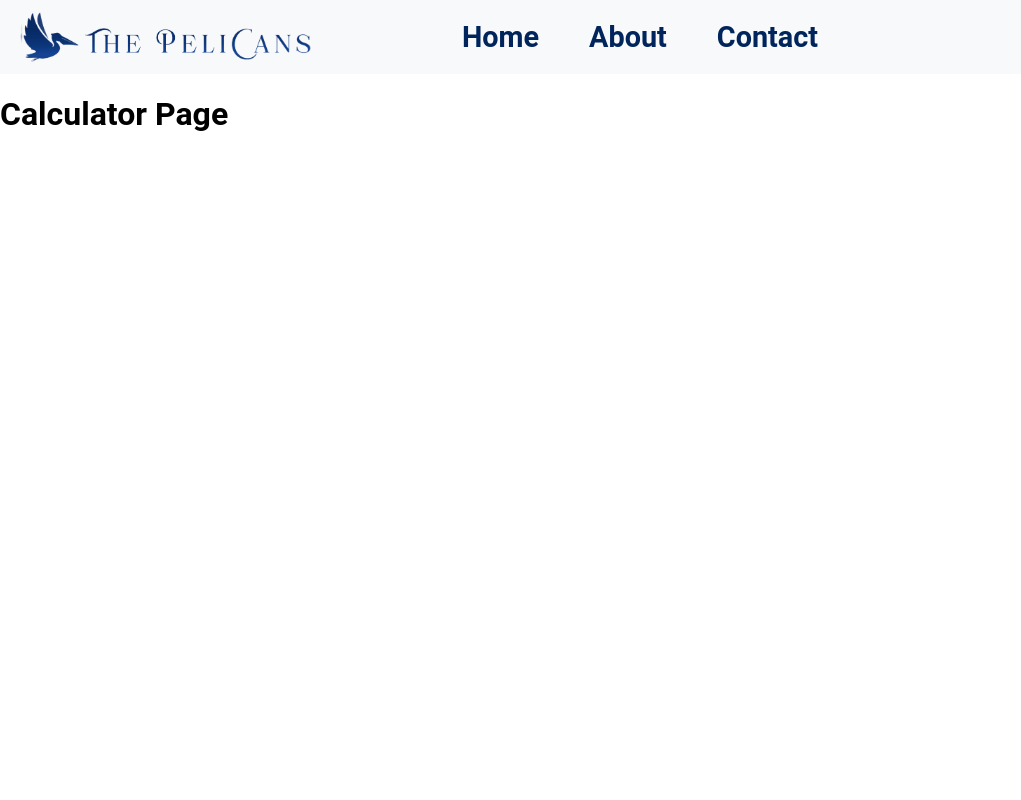
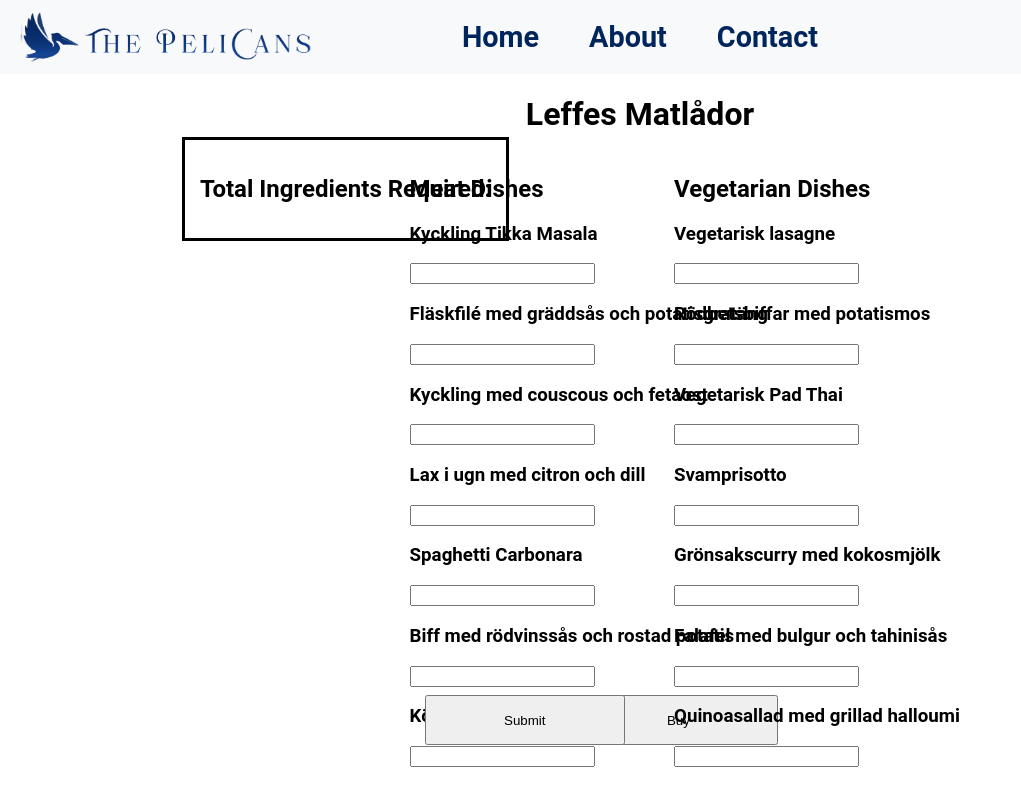
Before and after one commit to stoffeek/leffeslunch, a React (Create React App) app: page /calculator in a window 1280 px wide. Shown: the whole page, without its empty margins (0-1021 px from the left). Built offline with nearby package versions, Linux system fonts and the light colour scheme.

Commit message:
La till inköps, totala ingredienser, samt köp knapp med laddning

```diff
--- a/src/pages/Calculator.css
+++ b/src/pages/Calculator.css
@@ -0,0 +1,89 @@
+.Header {
+    display: flex;
+    justify-content: center; /* Centers horizontally */
+  }
+
+  .Meat {
+    position: absolute;
+    left: 32%;
+  }
+
+  .Vegetarian {
+    position: absolute;
+    right: 25%;
+  }
+
+  .SubmitButton {
+    position: absolute;
+    top: 90%;
+    left: 41%;
+    -ms-transform: translate(-50%, -50%);
+    transform: translate(-50%, -50%);
+    width: 200px;
+    height: 50px;
+  }
+  .BuyButton {
+    position: absolute;
+    top: 90%;
+    left: 53%;
+    -ms-transform: translate(-50%, -50%);
+    transform: translate(-50%, -50%);
+    width: 200px;
+    height: 50px;
+  }
+  .Results {
+    position: absolute;
+    left: 200px;
+    outline: 3px solid black;
+    outline-offset: 15px;
+  }
+
+
+
+*, *::before, *::after {
+    box-sizing: border-box;
+}
+
+
+body{
+    padding: 0px;
+    margin: 0px;
+}
+
+
+.progress-bar {
+    position: absolute;
+    width: 500px;
+    height: 3em;
+    background-color: black;
+    border-radius: 1.5em;
+    color: white;
+    transition: opacity 1s ease; /* Smooth transition for opacity */
+    opacity: 1; /* Fully visible by default */
+    left: 50%;
+    top: 50%;
+    transform: translate(-50%, -50%); /* Center it */
+    z-index: 1000;
+
+}
+
+.progress-bar.hidden {
+    opacity: 0; /* Hidden state */
+}
+
+.progress-bar::before {
+    content: attr(data-label);
+    display: flex;
+    align-items: center;
+    position: absolute;
+    left: .5em;
+    top: .5em;
+    bottom: .5em;
+    width: calc(var(--width, 0) * 1%); /* This will be set dynamically */
+    min-width: 2rem;
+    max-width: calc(100% - 1em);
+    background-color: #069;
+    border-radius: 1em;
+    padding: 1em;
+    transition: width 0.1s ease; /* Smooth transition for width change */
+}
--- a/src/pages/Calculator.js
+++ b/src/pages/Calculator.js
@@ -1,11 +1,200 @@
-import React from 'react';
+import React, { useState, useEffect } from 'react';
 import './Calculator.css';
 
+const ingredientsMap = {
+  kycklingTikka: { chicken: 200, currySauce: 100, rice: 150 },
+  fläskfile: { pork: 200, cream: 100, potatoes: 150 },
+  kycklingCouscous: { chicken: 200, couscous: 100, feta: 50 },
+  lax: { salmon: 200, lemon: 50, dill: 20 },
+  carbonara: { pasta: 100, bacon: 150, cream: 100 },
+  biff: { beef: 200, redWine: 50, potatoes: 150 },
+  köttbullar: { beef: 150, breadcrumbs: 50, potatoes: 150 },
+  lasagne: { pasta: 200, cheese: 100, tomatoSauce: 100 },
+  rödbetsbiffar: { beets: 150, potatoes: 150, cream: 100 },
+  padThai: { riceNoodles: 150, tofu: 100, peanuts: 50 },
+  svamprisotto: { rice: 200, mushrooms: 150, broth: 100 },
+  curry: { vegetables: 200, coconutMilk: 100, spices: 20 },
+  falafel: { chickpeas: 150, tahini: 50, salad: 100 },
+  quinoasallad: { quinoa: 200, halloumi: 100, vegetables: 100 },
+};
+
 function Calculator() {
+  const [totalIngredients, setTotalIngredients] = useState({});
+  const [progress, setProgress] = useState(0);
+  const [isVisible, setIsVisible] = useState(false);
+  const [isFading, setIsFading] = useState(false);
+  const [intervalId, setIntervalId] = useState(null); // State for the interval
+
+  useEffect(() => {
+    let timeout;
+    if (isVisible && progress < 100) {
+      const id = setInterval(() => {
+        setProgress((prev) => {
+          if (prev >= 100) {
+            clearInterval(id);
+            return 100; // Ensure progress stays at 100 if it exceeds
+          }
+          return prev + 1.9;
+        });
+      }, 50);
+      setIntervalId(id); // Save the interval ID
+
+      return () => clearInterval(id); // Clear the interval when the component unmounts or re-runs
+    } else if (progress >= 100) {
+      setIsFading(true);
+      timeout = setTimeout(() => {
+        setIsVisible(false);
+        setIsFading(false);
+        setProgress(0); // Reset progress for next use
+      }, 2000); // Wait 2 seconds before hiding
+    }
+
+    return () => clearTimeout(timeout); // Clear the timeout if the component unmounts
+  }, [isVisible, progress]); // Add dependencies here
+
+  const handleStartProgress = () => {
+    setIsVisible(true); // Show progress bar
+    setProgress(0); // Reset progress to 0
+    setIsFading(false); // Reset fading effect
+  };
+
+  const handleSubmit = (e) => {
+    e.preventDefault();
+
+    const newMeatDishes = {
+      kycklingTikka: parseInt(e.target.kycklingTikka.value) || 0,
+      fläskfile: parseInt(e.target.fläskfile.value) || 0,
+      kycklingCouscous: parseInt(e.target.kycklingCouscous.value) || 0,
+      lax: parseInt(e.target.lax.value) || 0,
+      carbonara: parseInt(e.target.carbonara.value) || 0,
+      biff: parseInt(e.target.biff.value) || 0,
+      köttbullar: parseInt(e.target.köttbullar.value) || 0,
+    };
+
+    const newVegetarianDishes = {
+      lasagne: parseInt(e.target.lasagne.value) || 0,
+      rödbetsbiffar: parseInt(e.target.rödbetsbiffar.value) || 0,
+      padThai: parseInt(e.target.padThai.value) || 0,
+      svamprisotto: parseInt(e.target.svamprisotto.value) || 0,
+      curry: parseInt(e.target.curry.value) || 0,
+      falafel: parseInt(e.target.falafel.value) || 0,
+      quinoasallad: parseInt(e.target.quinoasallad.value) || 0,
+    };
+
+    const calculatedIngredients = {};
+    const addIngredients = (dishes) => {
+      for (const [dish, quantity] of Object.entries(dishes)) {
+        if (quantity > 0) {
+          const ingredients = ingredientsMap[dish];
+          for (const [ingredient, amount] of Object.entries(ingredients)) {
+            calculatedIngredients[ingredient] = (calculatedIngredients[ingredient] || 0) + amount * quantity;
+          }
+        }
+      }
+    };
+
+    addIngredients(newMeatDishes);
+    addIngredients(newVegetarianDishes);
+    setTotalIngredients(calculatedIngredients);
+  };
+
   return (
-    <div>
-      <h1>Calculator Page</h1>
-      {/* Your calculator component code here */}
+    <div className="MainContent">
+      {isVisible && (
+        <div className={`progress-bar ${isFading ? 'hidden' : ''}`}
+             style={{ '--width': progress }}
+             data-label="Buying...">
+        </div>
+      )}
+      <button className='BuyButton' onClick={handleStartProgress}>Buy</button>
+      {/* Your form and other code here */}
+      <form onSubmit={handleSubmit}>
+        <div className="Header">
+          <h1>Leffes Matlådor</h1>
+        </div>
+        <div className='Meat' id="meat">
+          <h2>Meat Dishes</h2>
+          <div className='Input1'>
+            <h3>Kyckling Tikka Masala</h3>
+            <input type="number" name="kycklingTikka" />
+          </div>
+          <div className='Input2'>
+            <h3>Fläskfilé med gräddsås och potatisgratäng</h3>
+            <input type="number" name="fläskfile" />
+          </div>
+          <div className='Input3'>
+            <h3>Kyckling med couscous och fetaost</h3>
+            <input type="number" name="kycklingCouscous" />
+          </div>
+          <div className='Input4'>
+            <h3>Lax i ugn med citron och dill</h3>
+            <input type="number" name="lax" />
+          </div>
+          <div className='Input5'>
+            <h3>Spaghetti Carbonara</h3>
+            <input type="number" name="carbonara" />
+          </div>
+          <div className='Input6'>
+            <h3>Biff med rödvinssås och rostad potatis</h3>
+            <input type="number" name="biff" />
+          </div>
+          <div className='Input7'>
+            <h3>Köttbullar med potatis</h3>
+            <input type="number" name="köttbullar" />
+          </div>
+        </div>
+        <div className='Vegetarian' id="vegetarian">
+          <h2>Vegetarian Dishes</h2>
+          <div className='Input1'>
+            <h3>Vegetarisk lasagne</h3>
+            <input type="number" name="lasagne" />
+          </div>
+          <div className='Input2'>
+            <h3>Rödbetsbiffar med potatismos</h3>
+            <input type="number" name="rödbetsbiffar" />
+          </div>
+          <div className='Input3'>
+            <h3>Vegetarisk Pad Thai</h3>
+            <input type="number" name="padThai" />
+          </div>
+          <div className='Input4'>
+            <h3>Svamprisotto</h3>
+            <input type="number" name="svamprisotto" />
+          </div>
+          <div className='Input5'>
+            <h3>Grönsakscurry med kokosmjölk</h3>
+            <input type="number" name="curry" />
+          </div>
+          <div className='Input6'>
+            <h3>Falafel med bulgur och tahinisås</h3>
+            <input type="number" name="falafel" />
+          </div>
+          <div className='Input7'>
+            <h3>Quinoasallad med grillad halloumi</h3>
+            <input type="number" name="quinoasallad" />
+          </div>
+        </div>
+        <button className='SubmitButton'>Submit</button>
+      </form>
+
+      <div className='Results'>
+        <h2>Total Ingredients Required:</h2>
+        <ul>
+          {Object.entries(totalIngredients).map(([ingredient, amount]) => {
+            let displayAmount;
+
+            if (amount >= 1000000) {
+              displayAmount = (amount / 1000000).toFixed(1) + " tonne";
+            } else if (amount >= 1000) {
+              displayAmount = (amount / 1000).toFixed(1) + " kilo";
+            } else {
+              displayAmount = amount + " gram";
+            }
+
+            return <li key={ingredient}>{ingredient}: {displayAmount}</li>;
+          })}
+        </ul>
+      </div>
     </div>
   );
 }
```
